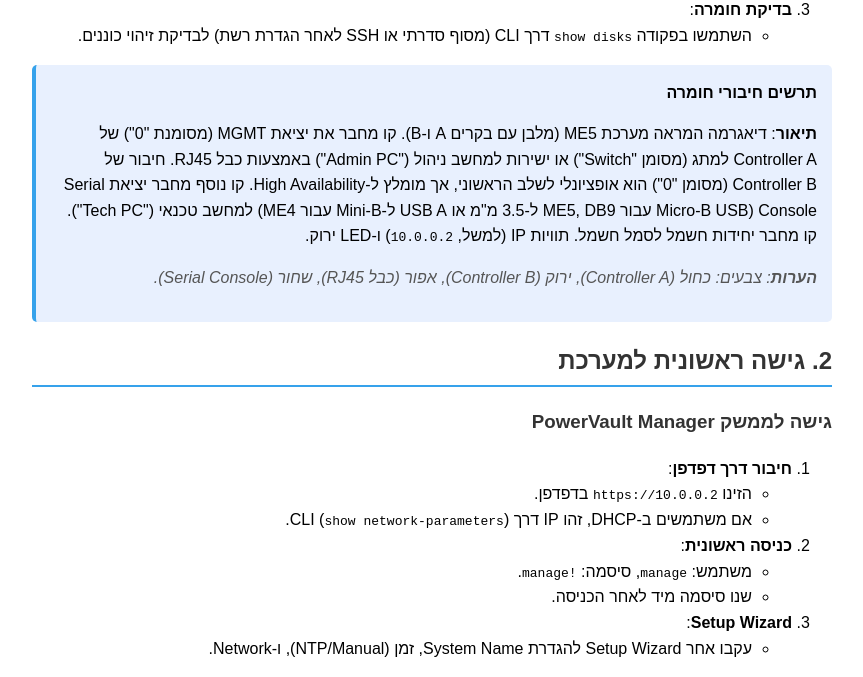
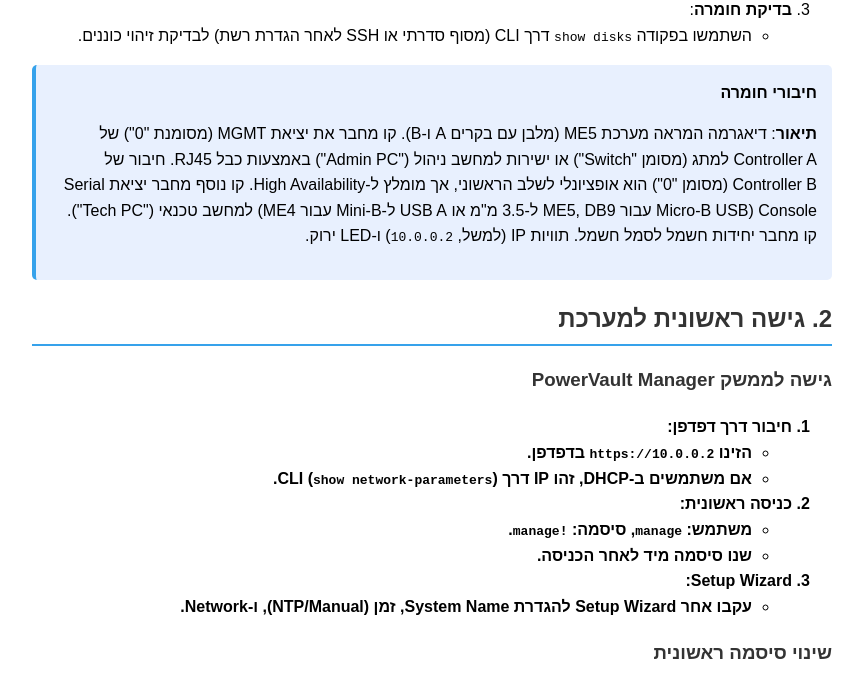
Before and after one commit to teamlab25/tech-doc, a plain HTML site: page Initial_Setup_Guide_ME5_with_Enhanced_CLI_Troubleshooting_and_Examples.html in a window 1280 px wide. Shown: the part 886-1563 px from the top of the page, without its empty margins (208-1071 px from the left). Drawn offline with nearby package versions, Linux system fonts and the light colour scheme.

Commit message:
Update Initial_Setup_Guide_ME5_with_Enhanced_CLI_Troubleshooting_and_Examples.html

```diff
--- a/Initial_Setup_Guide_ME5_with_Enhanced_CLI_Troubleshooting_and_Examples.html
+++ b/Initial_Setup_Guide_ME5_with_Enhanced_CLI_Troubleshooting_and_Examples.html
@@ -124,9 +124,9 @@
   </ol>
 
   <div class="diagram">
-    <strong>תרשים חיבורי חומרה</strong>
+    <strong> חיבורי חומרה</strong>
     <p><strong>תיאור</strong>: דיאגרמה המראה מערכת ME5 (מלבן עם בקרים A ו-B). קו מחבר את יציאת MGMT (מסומנת "0") של Controller A למתג (מסומן "Switch") או ישירות למחשב ניהול ("Admin PC") באמצעות כבל RJ45. חיבור של Controller B (מסומן "0") הוא אופציונלי לשלב הראשוני, אך מומלץ ל-High Availability. קו נוסף מחבר יציאת Serial Console (Micro-B USB עבור ME5, DB9 ל-3.5 מ"מ או USB A ל-Mini-B עבור ME4) למחשב טכנאי ("Tech PC"). קו מחבר יחידות חשמל לסמל חשמל. תוויות IP (למשל, <code>10.0.0.2</code>) ו-LED ירוק.</p>
-    <p class="note"><strong>הערות</strong>: צבעים: כחול (Controller A), ירוק (Controller B), אפור (כבל RJ45), שחור (Serial Console).</p>
+    <p class="note"><strong></p>
   </div>
 
   <h2>2. גישה ראשונית למערכת</h2>
```
